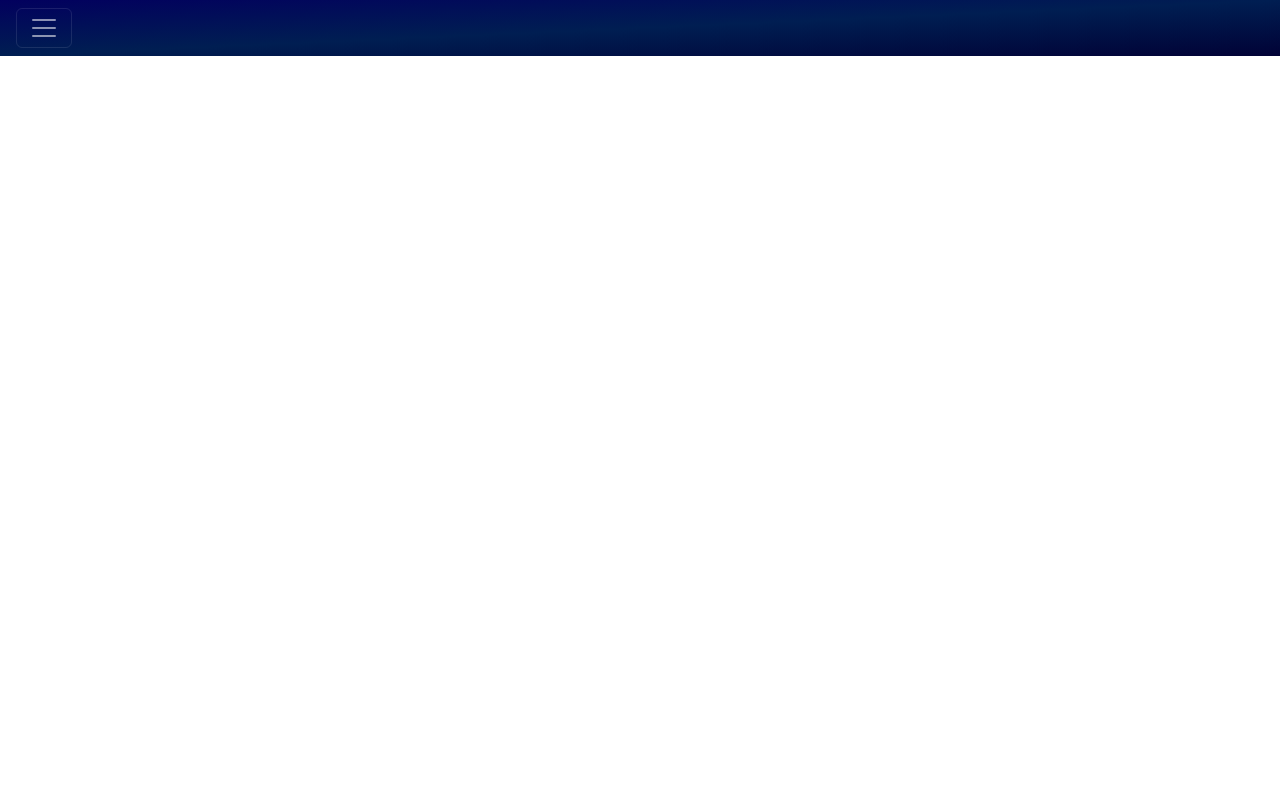
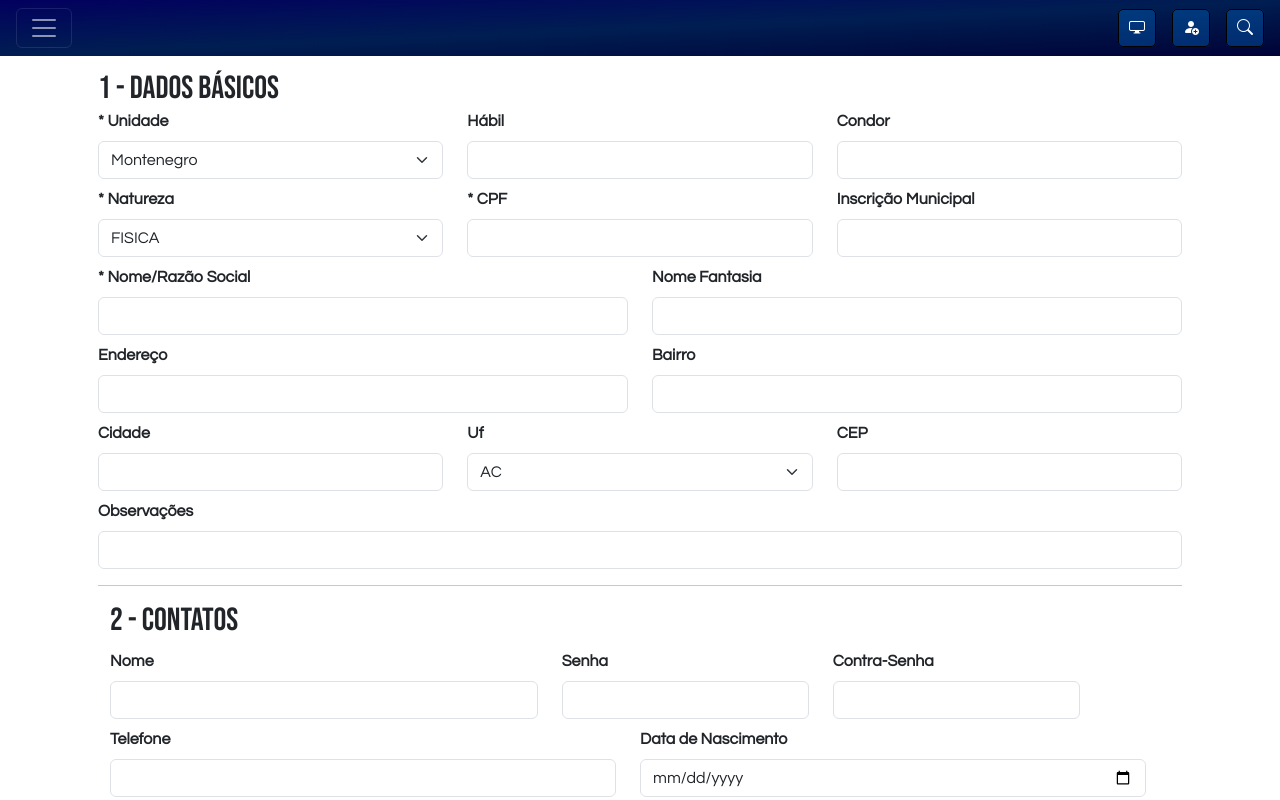
Before and after one commit to DevNathanViana/azsim2.0, a React (Vite) app: page /edicaoCliente/1 in a window 1280 px wide. Before the commit this address had no page. Shown: the top 800 px of the page. Built offline with nearby package versions, Linux system fonts and the light colour scheme; no server answers.

Commit message:
Criado atalhos para navegação dentro do sistema, ajuste na limpeza dos inputs e aumento das fontes

```diff
--- a/src/css/consultaCliente.css
+++ b/src/css/consultaCliente.css
@@ -149,3 +149,7 @@ table {
 #dados-tab {
     color: black;
 }
+
+td {
+    font-size: 20px;
+}
--- a/src/css/ocorrencias.css
+++ b/src/css/ocorrencias.css
@@ -613,3 +613,18 @@ h3 {
     font-size: 13px;
     float: left;
 }
+
+.btnAtalho {
+    padding: 10px;
+    background-color: rgba(4, 113, 209, 0.349);
+    border: 1px solid black;
+    color: #ffffff;
+    border-radius: 5px;
+    cursor: pointer;
+}
+
+#form,
+#ocorrencias,
+#consultaCliente {
+    font-size: 20px;
+}
--- a/src/fragments/sidebar.jsx
+++ b/src/fragments/sidebar.jsx
@@ -11,8 +11,12 @@ function Navbar() {
                 <button className="navbar-toggler ms-3" type="button" data-bs-toggle="offcanvas"
                     data-bs-target="#offcanvasDarkNavbar" aria-controls="offcanvasDarkNavbar">
                     <span className="navbar-toggler-icon"></span>
-
                 </button>
+                <div className="atalhos">
+                    <Link className="btnAtalho me-3" to="/ocorrencias"><i className="bi bi-display"></i></Link>
+                    <Link className="btnAtalho me-3" to="/cadastroCliente"><i className="bi bi-person-fill-add"></i></Link>
+                    <Link className="btnAtalho me-3" to="/consultaCliente"><i className="bi bi-search"></i></Link>
+                </div>
                 <div className=" offcanvas offcanvas-start text-bg-primary" tabIndex="-1" id="offcanvasDarkNavbar"
                     aria-labelledby="offcanvasDarkNavbarLabel">
                     <div className="offcanvas-header">
@@ -25,15 +29,15 @@ function Navbar() {
                         <ul className="navbar-nav justify-content-start flex-grow-1 pe-3">
 
                             <li className="nav-item">
-                                <Link className="nav-link" id="form" aria-current="page" to="/cadastroCliente">Cadastrar</Link>
+                                <Link className="nav-link" id="form" aria-current="page" to="/cadastroCliente"><strong>Cadastrar</strong></Link>
                             </li>
 
                             <li className="nav-item">
-                                <Link className="nav-link" id="ocorrencias" aria-current="page" to="/ocorrencias">Ocorrencias</Link>
+                                <Link className="nav-link" id="ocorrencias" aria-current="page" to="/ocorrencias"><strong>Ocorrencias</strong></Link>
                             </li>
 
                             <li className="nav-item">
-                                <Link className="nav-link" id="consultaCliente" aria-current="page" to="/consultaCliente">Consultar Cliente</Link>
+                                <Link className="nav-link" id="consultaCliente" aria-current="page" to="/consultaCliente"><strong>Consultar Cliente</strong></Link>
                             </li>
 
                         </ul>
--- a/src/views/cadastroCliente.jsx
+++ b/src/views/cadastroCliente.jsx
@@ -31,9 +31,12 @@ function Formulario() {
             if (id) {
                 const response = await axios.get(`http://localhost:8080/api/cliente/${id}`);
                 const clienteParaEdicao = response.data;
+
+                // Use o setValue para preencher os campos do formulário
                 Object.entries(clienteParaEdicao).forEach(([campo, valor]) => {
                     setValue(campo, valor);
                 });
+
                 setDadosBasicos({
                     unidade: clienteParaEdicao.unidade,
                     codHabil: clienteParaEdicao.codHabil,
@@ -53,7 +56,27 @@ function Formulario() {
                     contatos: clienteParaEdicao.contatos,
                     setores: clienteParaEdicao.setores,
                     viagens: clienteParaEdicao.viagens,
-
+                });
+            } else {
+                setDadosBasicos({
+                    unidade: 'Montenegro',
+                    codHabil: '',
+                    codCondor: '',
+                    natureza: 'FISICA',
+                    documento: '',
+                    inscMunicipal: '',
+                    nome: '',
+                    nomeFantasia: '',
+                    endereco: '',
+                    bairro: '',
+                    cidade: '',
+                    uf: 'AC',
+                    cep: '',
+                    observacao: '',
+                    codificador: '',
+                    contatos: [{ nome: '', telefone: '', senha: '', contraSenha: '', dataNascimento: '', observacao: '' }],
+                    setores: [{ setor: '', localizacao: '', observacao: '' }],
+                    viagens: [{ nomeContatoNotificacaoSaida: '', nomeContatoNotificacaoVolta: '', observacao: '', dataSaida: '', dataVolta: '', procedimentos: '' }],
                 });
             }
         } catch (error) {
--- a/src/views/consultaCliente.jsx
+++ b/src/views/consultaCliente.jsx
@@ -17,19 +17,15 @@ function ConsultaCliente() {
   const [dadosBasicos, setDadosBasicos] = useState({})
 
 
-  // Mova a declaração da função para fora do useEffect
   const buscarClientes = async () => {
     try {
-      const response = await axios.get('http://localhost:8080/api/cliente');
+      let response;
 
-      /* , {
-      //   // params: {
-      //   //   filtro, // filtro de texto
-      //   //   dataInicio,
-      //   //   dataFim,
-      //   //   ordenacao
-      //   // }
-      }*/
+      if (filtro) {
+        response = await axios.get(`http://localhost:8080/api/cliente?nome=${filtro}`);
+      } else {
+        response = await axios.get('http://localhost:8080/api/cliente');
+      }
 
       setClientes(response.data);
     } catch (error) {
@@ -88,7 +84,7 @@ function ConsultaCliente() {
         });
       }
       // Redirecionar para a página de edição, passando os detalhes do cliente como parâmetros na URL
-      navigate(`/cadastroCliente/${id}`);
+      navigate(`/edicaoCliente/${id}`);
     } catch (error) {
       console.error('Erro ao obter detalhes do cliente:', error);
     }
@@ -114,9 +110,7 @@ function ConsultaCliente() {
   };
 
   const clientesFiltrados = clientes.filter((cliente) =>
-    Object.values(cliente).some((valor) =>
-      valor.toString().toLowerCase().includes(filtro.toLowerCase())
-    )
+    cliente.nome.toLowerCase().includes(filtro.toLowerCase())
   );
 
   const clientesParaExibir = filtro ? clientesFiltrados : clientes.slice(-20);
@@ -156,7 +150,7 @@ function ConsultaCliente() {
                 <strong>Nome</strong>
               </td>
               <td className="col">
-                <strong>Cidade</strong>
+                <strong>Unidade</strong>
               </td>
               <td className="col-6">
                 <strong>Endereço</strong>
@@ -173,7 +167,7 @@ function ConsultaCliente() {
               <tr id='linhaInfoUsuario' key={cliente.id} onClick={() => handleDetalhesCliente(cliente)}>
                 <td onClick={toggleModal} className="col-2">{cliente.nome}</td>
                 <td onClick={toggleModal} className="col-3">
-                  <p>{cliente.cidade}</p>
+                  <p>{cliente.unidade}</p>
                 </td>
                 <td onClick={toggleModal} className="col-3">
                   <p>{cliente.endereco}</p>
--- a/src/views/home.jsx
+++ b/src/views/home.jsx
@@ -9,7 +9,7 @@ function Home() {
       <Navbar />
       <Routes>
         <Route path='/cadastroCliente' element={<Formulario />} />
-        <Route path='/cadastroCliente/:id' element={<Formulario />} />
+        <Route path='/edicaoCliente/:id' element={<Formulario />} />
         <Route path='/ocorrencias' element={<Ocorrencias />} />
         <Route path='/consultaCliente' element={<ConsultaCliente />} />
       </Routes>
```
